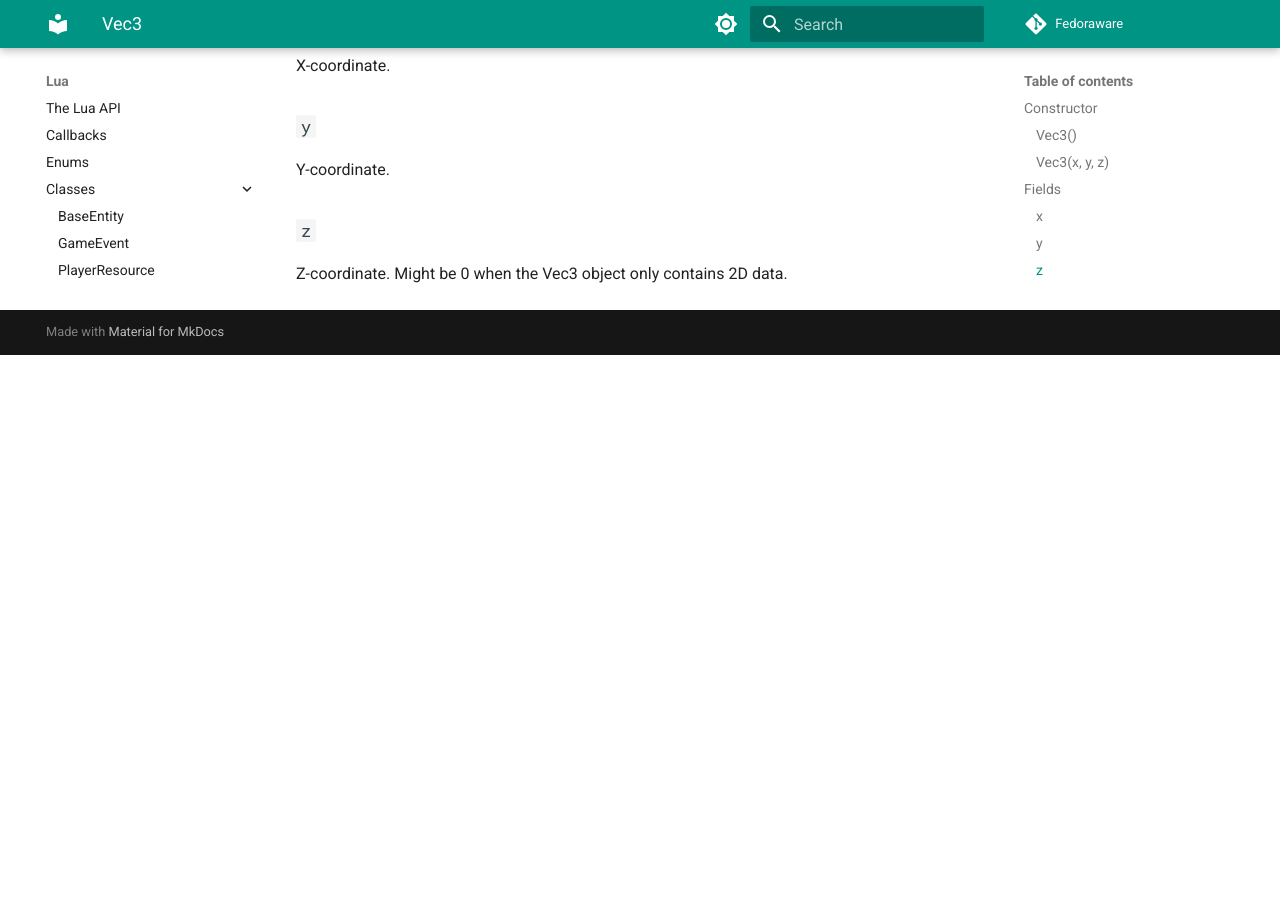
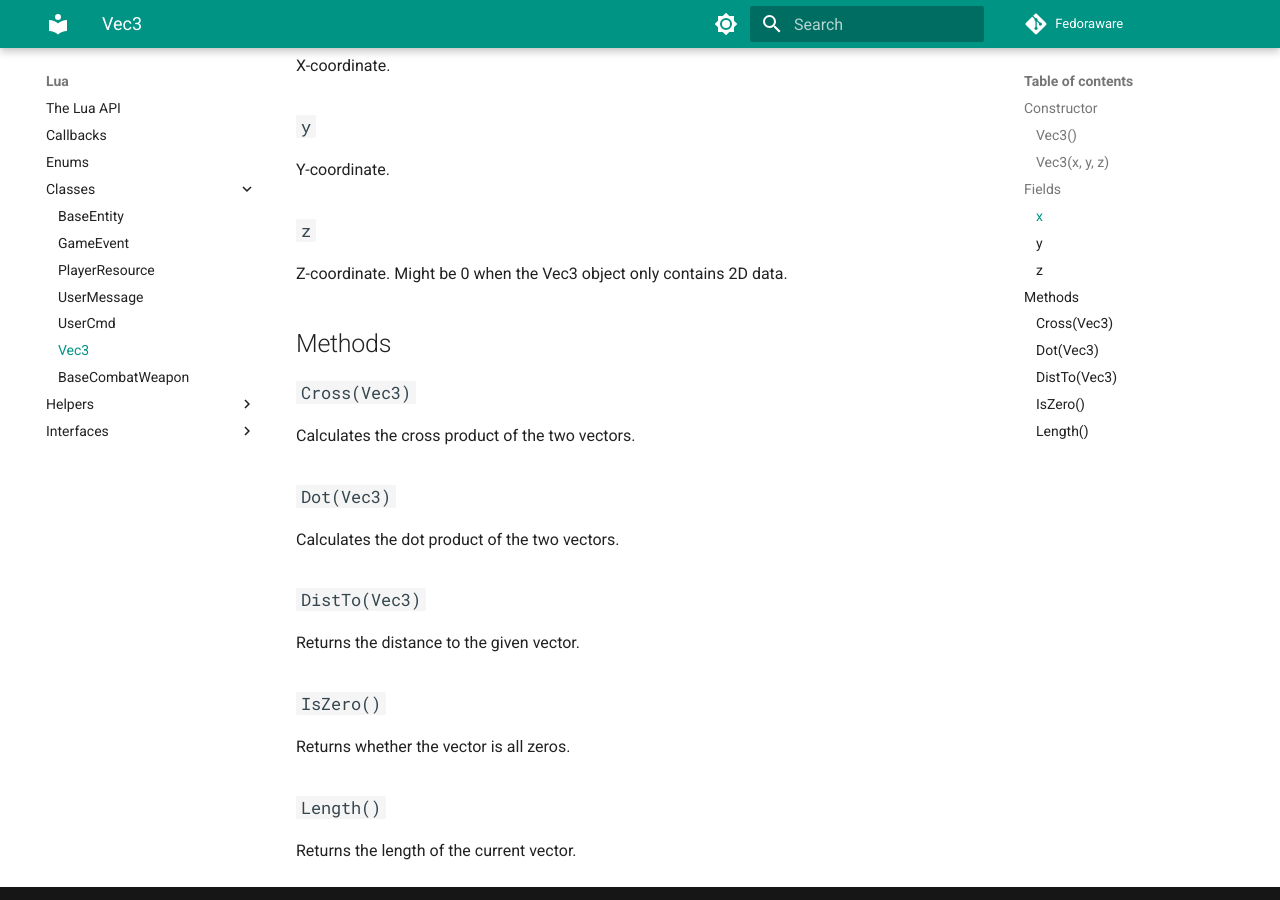
Before and after one commit to imgladnotu/Docs-Edit, an MkDocs documentation site: the page built from docs/Lua/Classes/vec3.md, in a window 1280 px wide and 900 px high, scrolled down 603 px. Built offline with MkDocs 1.6.1 and Material for MkDocs 9.7.7, drawn with Linux system fonts in a browser that asks for light colours; comment, search, counter and statistics services are not loaded; before the commit the page ends 958 px from its top, so only the background shows below that.

Commit message:
Updated Lua Docs

```diff
--- a/docs/Lua/Classes/vec3.md
+++ b/docs/Lua/Classes/vec3.md
@@ -25,3 +25,25 @@ Y-coordinate.
 ### `z`
 
 Z-coordinate. Might be 0 when the Vec3 object only contains 2D data.
+
+## Methods
+
+### `Cross(Vec3)`
+
+Calculates the cross product of the two vectors.
+
+### `Dot(Vec3)`
+
+Calculates the dot product of the two vectors.
+
+### `DistTo(Vec3)`
+
+Returns the distance to the given vector.
+
+### `IsZero()`
+
+Returns whether the vector is all zeros.
+
+### `Length()`
+
+Returns the length of the current vector.
```
Also changed, not shown: docs/Lua/Interfaces/draw.md (+4 -0 lines).
